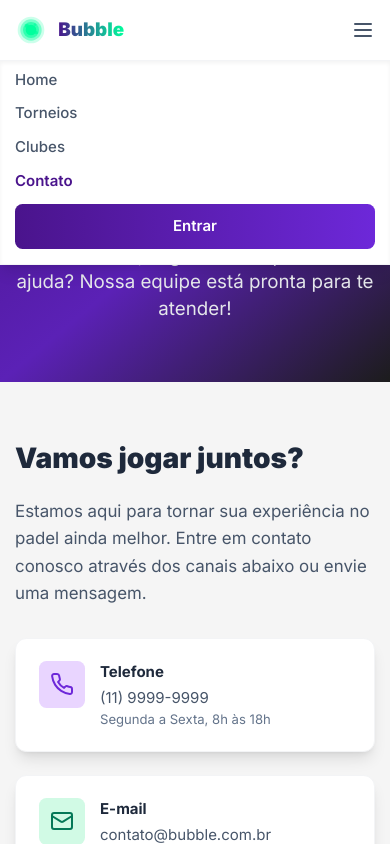
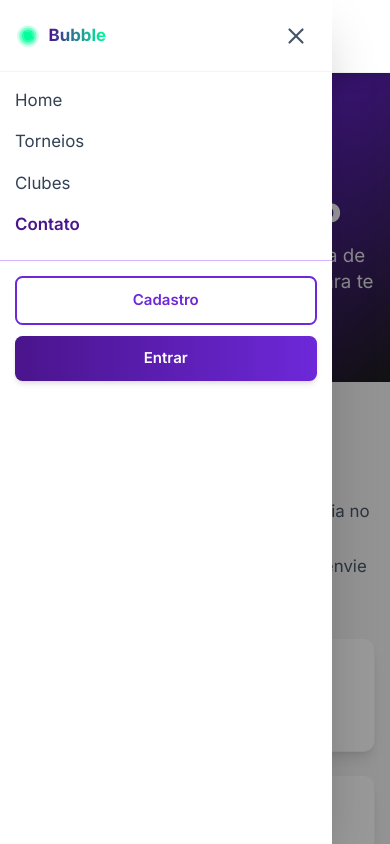
Before and after one commit to rafaelcoutoca/bubble2, a React (Vite) app: page /contact in a window 390 px wide. Both pictures are taken after a click on the button "Abrir menu". Shown: the top 844 px of the page. Built offline with nearby package versions, Linux system fonts and the light colour scheme.

Commit message:
Ajuste do burger menu mobile homepage

```diff
--- a/src/components/Navbar.tsx
+++ b/src/components/Navbar.tsx
@@ -1,47 +1,50 @@
-import React, { useState } from 'react';
-import { Menu, User } from 'lucide-react';
-import { Link, useLocation, useNavigate } from 'react-router-dom';
-import { useAuth } from '../contexts/AuthContext';
-import LoginModal from './LoginModal';
-import { BubbleLogo } from './Hero';
+// src/components/Navbar.tsx
+import React, { useState } from "react";
+import { Menu, X } from "lucide-react";
+import { Link, useLocation, useNavigate } from "react-router-dom";
+import { useAuth } from "../contexts/AuthContext";
+import LoginModal from "./LoginModal";
+import { BubbleLogo } from "./Hero";
 
 const Navbar: React.FC = () => {
   const [isOpen, setIsOpen] = useState(false);
   const [isLoginModalOpen, setIsLoginModalOpen] = useState(false);
-  const [isProfileMenuOpen, setIsProfileMenuOpen] = useState(false);
   const location = useLocation();
   const navigate = useNavigate();
-  const { user, profile, signOut } = useAuth();
+  const { user } = useAuth();
 
   const isActive = (path: string) => location.pathname === path;
 
-  // If user is logged in, don't show this navbar - use DashboardHeader instead
-  if (user) {
-    return null;
-  }
+  // Usuário logado usa DashboardHeader – não renderizamos esta navbar
+  if (user) return null;
 
-  const handleLogout = async () => {
-    await signOut();
-    navigate('/');
-  };
-
-  const handleLogoClick = () => {
-    // Always go to home page when clicking logo
-    navigate('/');
-  };
+  const handleLogoClick = () => navigate("/");
 
   return (
     <>
       <nav className="bg-white shadow-lg fixed w-full z-[100] border-b border-gray-100">
         <div className="max-w-7xl mx-auto px-4 sm:px-6 lg:px-8">
-          <div className="flex justify-between h-16">
-            <div className="flex items-center">
+          {/* HEADER (altura um pouco menor) */}
+          <div className="flex justify-between h-[72px]">
+            {/* Esquerda: Burger + Logo (logo some quando menu aberto no mobile) */}
+            <div className="flex items-center gap-3">
+              <button
+                onClick={() => setIsOpen(true)}
+                className="md:hidden text-dark-600 hover:text-primary-900 focus:outline-none transition-colors"
+                aria-label="Abrir menu"
+              >
+                <Menu size={28} />
+              </button>
+
               <button
                 onClick={handleLogoClick}
-                className="flex items-center font-black text-xl text-primary-900 hover:text-accent-500 transition-colors"
+                className={`flex items-center font-black text-xl text-primary-900 hover:text-accent-500 transition-colors ${
+                  isOpen ? "hidden md:flex" : ""
+                }`}
+                aria-label="Ir para a Home"
               >
                 <div className="relative mr-3">
-                  <BubbleLogo size={32} className="text-accent-500" />
+                  <BubbleLogo size={36} className="text-accent-500" />
                 </div>
                 <span className="bg-gradient-to-r from-primary-900 to-accent-500 bg-clip-text text-transparent">
                   Bubble
@@ -49,157 +52,168 @@ const Navbar: React.FC = () => {
               </button>
             </div>
 
-            {/* Desktop Navigation */}
+            {/* Navegação Desktop */}
             <div className="hidden md:flex items-center space-x-8">
               <Link
                 to="/"
-                className={`${isActive('/') ? 'text-primary-900 font-semibold' : 'text-dark-600'} hover:text-primary-900 font-medium transition-colors`}
+                className={`${
+                  isActive("/")
+                    ? "text-primary-900 font-semibold"
+                    : "text-dark-600"
+                } hover:text-primary-900 font-medium transition-colors`}
               >
                 Home
               </Link>
               <Link
                 to="/tournaments"
-                className={`${isActive('/tournaments') ? 'text-primary-900 font-semibold' : 'text-dark-600'} hover:text-primary-900 font-medium transition-colors`}
+                className={`${
+                  isActive("/tournaments")
+                    ? "text-primary-900 font-semibold"
+                    : "text-dark-600"
+                } hover:text-primary-900 font-medium transition-colors`}
               >
                 Torneios
               </Link>
-              <a href="#" className="text-dark-600 hover:text-primary-900 font-medium transition-colors">Clubes</a>
+              <a
+                href="#"
+                className="text-dark-600 hover:text-primary-900 font-medium transition-colors"
+              >
+                Clubes
+              </a>
               <Link
                 to="/contact"
-                className={`${isActive('/contact') ? 'text-primary-900 font-semibold' : 'text-dark-600'} hover:text-primary-900 font-medium transition-colors`}
+                className={`${
+                  isActive("/contact")
+                    ? "text-primary-900 font-semibold"
+                    : "text-dark-600"
+                } hover:text-primary-900 font-medium transition-colors`}
               >
                 Contato
               </Link>
 
-              {user ? (
-                <div className="relative">
-                  <button
-                    onClick={() => setIsProfileMenuOpen(!isProfileMenuOpen)}
-                    className="flex items-center text-dark-600 hover:text-primary-900 transition-colors"
-                  >
-                    <User size={24} />
-                  </button>
-
-                  {isProfileMenuOpen && (
-                    <div className="absolute right-0 mt-2 w-48 bg-white rounded-lg shadow-xl py-1 border border-gray-100 animate-fade-in">
               <Link
-                        to={profile?.user_type === 'club' ? '/club-dashboard' : '/dashboard'}
-                        className="block px-4 py-2 text-sm text-dark-700 hover:bg-accent-50 hover:text-primary-900 transition-colors"
-                        onClick={() => setIsProfileMenuOpen(false)}
-                      >
-                        Dashboard
-                      </Link>
-                      <Link
-                        to={profile?.user_type === 'club' ? '/club-profile' : '/profile'}
-                        className="block px-4 py-2 text-sm text-dark-700 hover:bg-accent-50 hover:text-primary-900 transition-colors"
-                        onClick={() => setIsProfileMenuOpen(false)}
-                      >
-                        Perfil
-                      </Link>
-                      <Link
-                        to="/settings"
-                        className="block px-4 py-2 text-sm text-dark-700 hover:bg-accent-50 hover:text-primary-900 transition-colors"
-                        onClick={() => setIsProfileMenuOpen(false)}
-                      >
-                        Configurações
-                      </Link>
-                      <button
-                        onClick={() => {
-                          handleLogout();
-                          setIsProfileMenuOpen(false);
-                        }}
-                        className="block w-full text-left px-4 py-2 text-sm text-dark-700 hover:bg-red-50 hover:text-red-600 transition-colors"
-                      >
-                        Sair
-                      </button>
-                    </div>
-                  )}
-                </div>
-              ) : (
-                <button
-                  onClick={() => setIsLoginModalOpen(true)}
+                to="/login"
                 className="bg-gradient-to-r from-primary-900 to-primary-700 text-white px-6 py-2 rounded-lg hover:from-primary-800 hover:to-primary-600 transition-all duration-300 font-semibold shadow-lg hover:shadow-xl transform hover:-translate-y-0.5"
               >
                 Entrar
-                </button>
-              )}
+              </Link>
             </div>
 
-            {/* Mobile Navigation Toggle */}
+            {/* Direita (MOBILE): botão Entrar sempre visível quando menu fechado — menorzinho */}
             <div className="md:hidden flex items-center">
               <button
-                onClick={() => setIsOpen(!isOpen)}
-                className="text-dark-600 hover:text-primary-900 focus:outline-none transition-colors"
+                onClick={() => setIsLoginModalOpen(true)}
+                className={`rounded-lg px-3 py-1.5 text-sm font-semibold shadow-sm transition
+                            bg-gradient-to-r from-primary-900 to-primary-700 text-white
+                            ${isOpen ? "invisible" : "visible"}`}
               >
-                <Menu size={24} />
+                Entrar
               </button>
             </div>
           </div>
         </div>
+      </nav>
 
-        {/* Mobile Navigation Menu */}
+      {/* OVERLAY */}
       {isOpen && (
-          <div className="md:hidden bg-white pt-2 pb-4 px-4 shadow-inner border-t border-gray-100 animate-slide-up">
-            <div className="flex flex-col space-y-3">
+        <div
+          className="fixed inset-0 bg-black/40 z-[99]"
+          onClick={() => setIsOpen(false)}
+          aria-hidden="true"
+        />
+      )}
+
+      {/* SLIDE-OVER MENU (mobile) */}
+      <aside
+        className={`fixed top-0 left-0 h-full z-[100] w-[85%] max-w-sm bg-white shadow-2xl transform transition-transform duration-300 ease-out
+                    ${
+                      isOpen ? "translate-x-0" : "-translate-x-full"
+                    } md:hidden`}
+        role="dialog"
+        aria-modal="true"
+      >
+        {/* Topo do painel */}
+        <div className="flex items-center justify-between h-[72px] px-4 border-b border-gray-100">
+          <div className="flex items-center">
+            <BubbleLogo size={26} className="text-accent-500 mr-2" />
+            <span className="font-bold text-lg bg-gradient-to-r from-primary-900 to-accent-500 bg-clip-text text-transparent">
+              Bubble
+            </span>
+          </div>
+          <button
+            onClick={() => setIsOpen(false)}
+            className="p-2 rounded-lg text-dark-600 hover:text-primary-900 hover:bg-gray-100 transition-colors"
+            aria-label="Fechar menu"
+          >
+            <X size={26} />
+          </button>
+        </div>
+
+        {/* Links */}
+        <div className="px-4 py-4 space-y-4">
           <Link
             to="/"
-                className={`${isActive('/') ? 'text-primary-900 font-semibold' : 'text-dark-600'} hover:text-primary-900 font-medium transition-colors`}
+            onClick={() => setIsOpen(false)}
+            className={`block text-lg ${
+              isActive("/") ? "text-primary-900 font-semibold" : "text-dark-700"
+            } hover:text-primary-900 transition-colors`}
           >
             Home
           </Link>
           <Link
             to="/tournaments"
-                className={`${isActive('/tournaments') ? 'text-primary-900 font-semibold' : 'text-dark-600'} hover:text-primary-900 font-medium transition-colors`}
+            onClick={() => setIsOpen(false)}
+            className={`block text-lg ${
+              isActive("/tournaments")
+                ? "text-primary-900 font-semibold"
+                : "text-dark-700"
+            } hover:text-primary-900 transition-colors`}
           >
             Torneios
           </Link>
-              <a href="#" className="text-dark-600 hover:text-primary-900 font-medium transition-colors">Clubes</a>
+          <a
+            href="#"
+            className="block text-lg text-dark-700 hover:text-primary-900 transition-colors"
+            onClick={() => setIsOpen(false)}
+          >
+            Clubes
+          </a>
           <Link
             to="/contact"
-                className={`${isActive('/contact') ? 'text-primary-900 font-semibold' : 'text-dark-600'} hover:text-primary-900 font-medium transition-colors`}
+            onClick={() => setIsOpen(false)}
+            className={`block text-lg ${
+              isActive("/contact")
+                ? "text-primary-900 font-semibold"
+                : "text-dark-700"
+            } hover:text-primary-900 transition-colors`}
           >
             Contato
           </Link>
+        </div>
 
-              {user ? (
-                <>
+        {/* Divisor roxo */}
+        <div className="border-t border-primary-200 my-2" />
+
+        {/* Botões (ordem invertida: Cadastro primeiro) */}
+        <div className="px-4 pt-2 pb-6 space-y-3">
           <Link
-                    to={profile?.user_type === 'club' ? '/club-dashboard' : '/dashboard'}
-                    className="text-dark-600 hover:text-primary-900 font-medium transition-colors"
+            to="/signup"
+            onClick={() => setIsOpen(false)}
+            className="w-full inline-flex items-center justify-center py-3 rounded-lg border-2 border-primary-700 text-primary-700 font-semibold hover:bg-primary-50 transition-colors"
           >
-                    Dashboard
-                  </Link>
-                  <Link
-                    to={profile?.user_type === 'club' ? '/club-profile' : '/profile'}
-                    className="text-dark-600 hover:text-primary-900 font-medium transition-colors"
-                  >
-                    Perfil
-                  </Link>
-                  <Link
-                    to="/settings"
-                    className="text-dark-600 hover:text-primary-900 font-medium transition-colors"
-                  >
-                    Configurações
+            Cadastro
           </Link>
           <button
-                    onClick={handleLogout}
-                    className="text-dark-600 hover:text-red-600 font-medium text-left transition-colors"
-                  >
-                    Sair
-                  </button>
-                </>
-              ) : (
-                <button
-                  onClick={() => setIsLoginModalOpen(true)}
-                  className="bg-gradient-to-r from-primary-900 to-primary-700 text-white py-3 rounded-lg hover:from-primary-800 hover:to-primary-600 transition-all duration-300 w-full font-semibold"
+            onClick={() => {
+              setIsOpen(false);
+              setIsLoginModalOpen(true);
+            }}
+            className="w-full bg-gradient-to-r from-primary-900 to-primary-700 text-white py-3 rounded-lg hover:from-primary-800 hover:to-primary-600 transition-all duration-300 font-semibold shadow-md"
           >
             Entrar
           </button>
-              )}
         </div>
-          </div>
-        )}
-      </nav>
+      </aside>
 
       <LoginModal
         isOpen={isLoginModalOpen}
```
Lines whose indentation alone changed are shown as unchanged.
